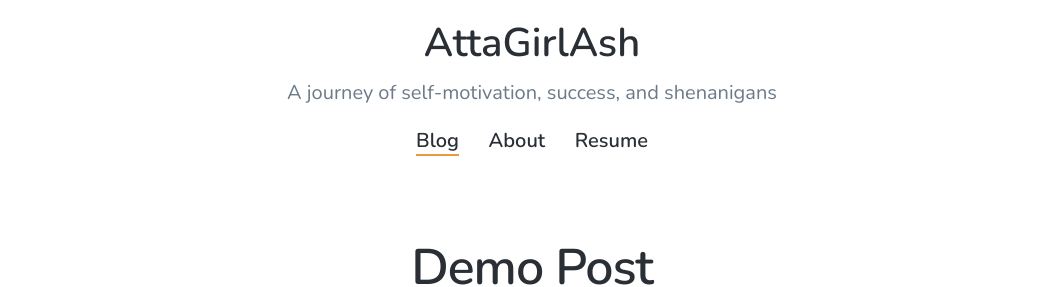
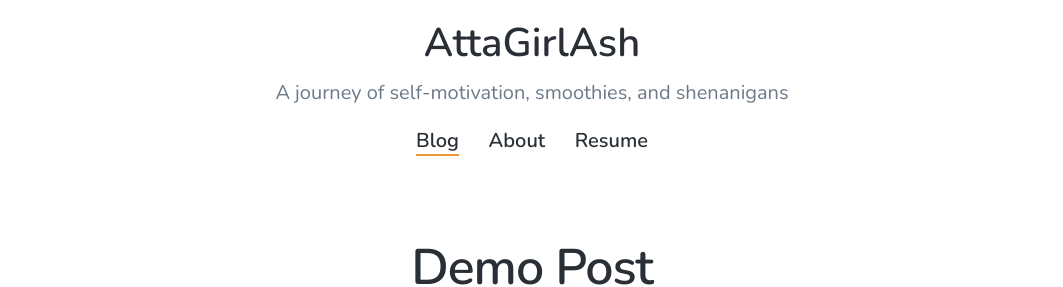
Before and after one commit to ashleyraizes/ashleyraizes.github.io, a Jekyll site: the page built from index.html, in a window 1280 px wide. Shown: the part 232-519 px from the top of the page, without its empty margins (108-1171 px from the left). Built offline with Jekyll 4.4.1, drawn with Linux system fonts in a browser that asks for light colours; nearby versions of some CDN libraries; the list of posts is cut into pages by our own code.

Commit message:
smoothies

```diff
--- a/_data/settings.yml
+++ b/_data/settings.yml
@@ -1,6 +1,6 @@
 basic_settings:
   site_title: AttaGirlAsh
-  site_tagline: A journey of self-motivation, success, and shenanigans
+  site_tagline: A journey of self-motivation, smoothies, and shenanigans
   favicon_image: /images/flower-favicon.png
 
 header_settings:
```
